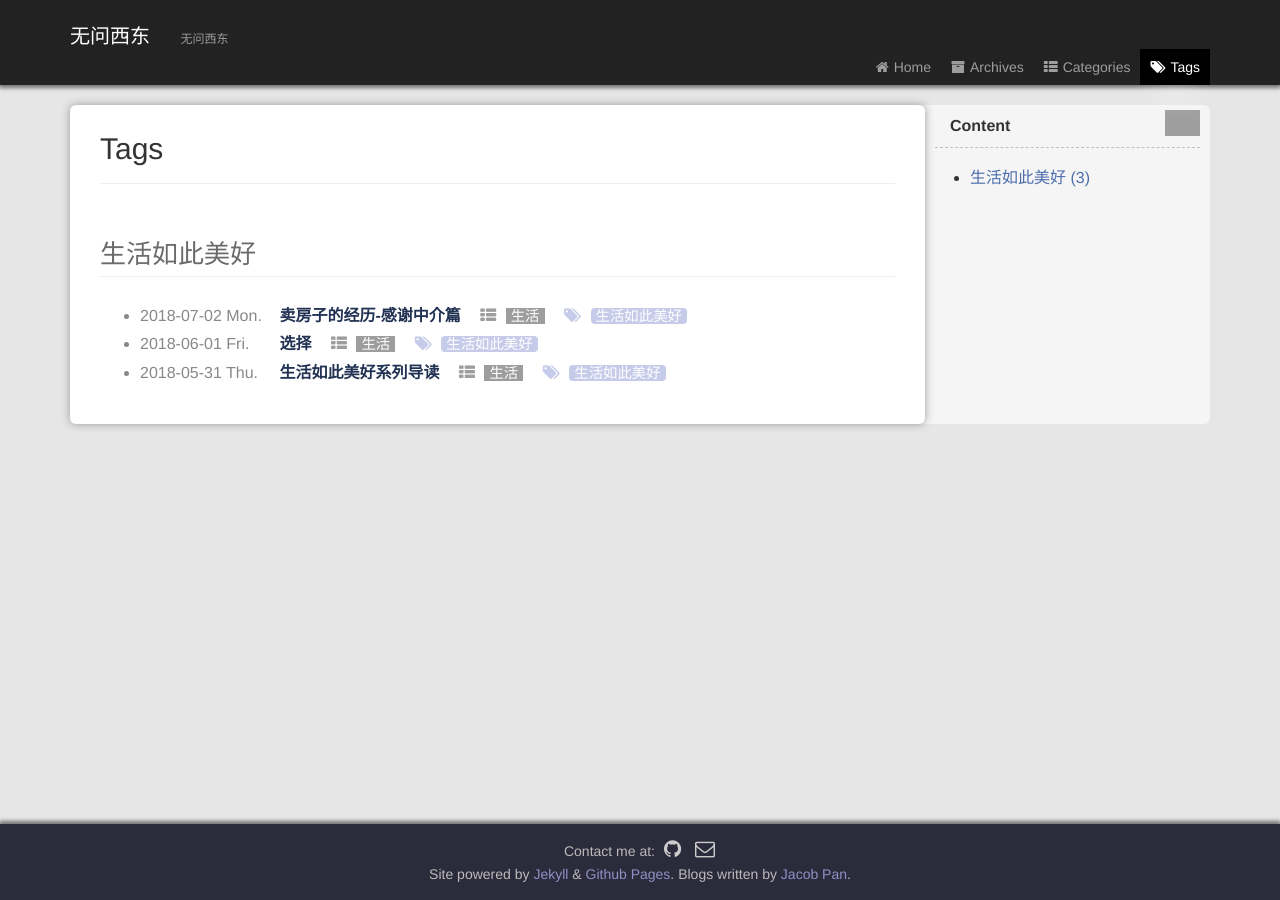
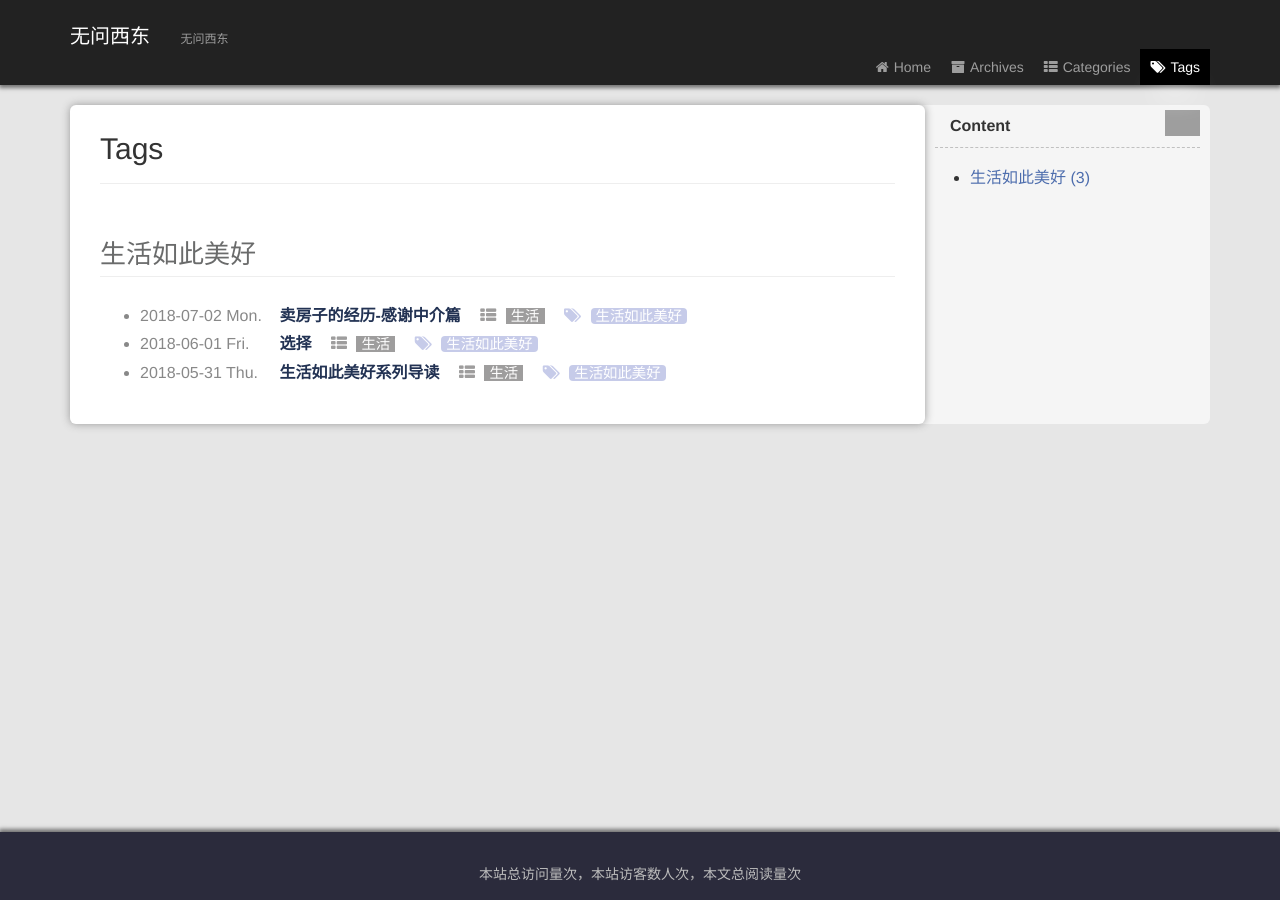
Before and after one commit to wuming0108/wuming0108.github.io, a Jekyll site: the page built from page/2tags.html, in a window 1280 px wide. Built offline with Jekyll 4.4.1, drawn with Linux system fonts in a browser that asks for light colours; comment, search, counter and statistics services are not loaded; a style sheet for code colours, icons or effects is not loaded; grey boxes are pictures that could not be loaded.

Commit message:
本站信息

```diff
--- a/_includes/footer.html
+++ b/_includes/footer.html
@@ -7,7 +7,8 @@
             {% if site.description_footer %} {{site.description_footer}} {% endif %}
         </p>
         <p class="contact">
-            Contact me at: {% if site.github_username %}
+             <!-- Contact me at:
+            <a target="_blank" href="http://wpa.qq.com/msgrd?v=3&uin=494073532&site=qq&menu=yes"><img border="0" src="http://wpa.qq.com/pa?p=2:494073532:51" alt="跟我聊聊" title="跟我聊聊"/></a>{% if site.github_username %}
             <a href="https://github.com/{{site.github_username}}" title="GitHub"><i class="fa fa-github" aria-hidden="true"></i></a> {% endif %} {% if site.email %}
             <a href="mailto:{{site.email}}" title="email"><i class="fa fa-envelope-o" aria-hidden="true"></i></a> {% endif %} {% if site.weibo_username %}
             <a href="http://weibo.com/{{site.weibo_username}}" title="Weibo"><i class="fa fa-weibo" aria-hidden="true"></i></a> {% endif %} {% if site.zhihu_username %}
@@ -15,39 +16,12 @@
             <a href="https://twitter.com/{{site.twitter_username}}" title="Twitter"><i class="fa fa-twitter" aria-hidden="true"></i></a> {% endif %} {% if site.facebook_username %}
             <a href="https://www.facebook.com/{{site.facebook_username}}" title="Facebook"><i class="fa fa-facebook-official" aria-hidden="true"></i></a> {% endif %}  {% if site.linkedIn_username %}
             <a href="https://www.linkedin.com/in/{{site.linkedIn_username}}" title="LinkedIn"><i class="fa fa-linkedin" aria-hidden="true"></i></a> {% endif %} {% if site.dribbble_username %}
-            <a href=" https://dribbble.com/{{site.dribbble_username}}" title="Dribbble"><i class="fa fa-dribbble" aria-hidden="true"></i></a> {% endif %}
+            <a href=" https://dribbble.com/{{site.dribbble_username}}" title="Dribbble"><i class="fa fa-dribbble" aria-hidden="true"></i></a> {% endif %} -->
         </p>
-        <!--
         <p>
             本站总访问量<span id="busuanzi_value_site_pv"></span>次，本站访客数<span id="busuanzi_value_site_uv"></span>人次，本文总阅读量<span id="busuanzi_value_page_pv"></span>次
         </p>
-        -->
-        <p class="power">
-            <span>
-                Site powered by <a href="https://jekyllrb.com/">Jekyll</a> & <a href="https://pages.github.com/">Github Pages</a>.
-            </span>
-            <!--
-            <span>
-                Theme designed by <a href="https://github.com/Gaohaoyang">HyG</a>.
-            </span>
-            -->
-            <span>
-                Blogs written by <a href="https://jacobpan3g.github.io/cn">Jacob Pan</a>.
-            </span>
-        </p>
+
     </div>
-
-    <script>
-        var _hmt = _hmt || [];
-        (function() {
-        var hm = document.createElement("script");
-        hm.src = "https://hm.baidu.com/hm.js?75177901590fba02b71851d2acaee595";
-        var s = document.getElementsByTagName("script")[0];
-        s.parentNode.insertBefore(hm, s);
-        })();
-    </script>
-
 </footer>
-<!--
 <script async src="https://dn-lbstatics.qbox.me/busuanzi/2.3/busuanzi.pure.mini.js"></script>
--->
--- a/index.html
+++ b/index.html
@@ -4,10 +4,7 @@
 
 <div class="page clearfix" index>
     <div class="left">
-        <img src="https://jacobpan3g.github.io/img/jacob.png" style="width:100px;float:left;margin-right:20px;">
-        <h1>Welcome to Ja.Code</h1>
-        <small>{{site.motto}}</small>
-        <div>@ Jacob Pan</div>
+
         <hr>
         <ul>
             {% for post in paginator.posts %}
```
